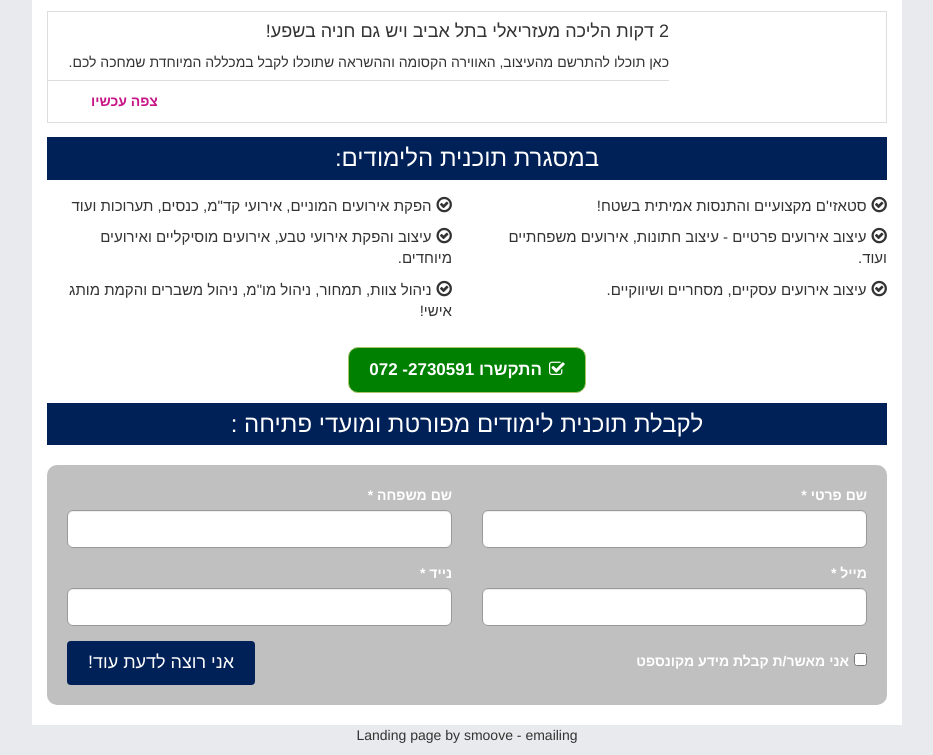
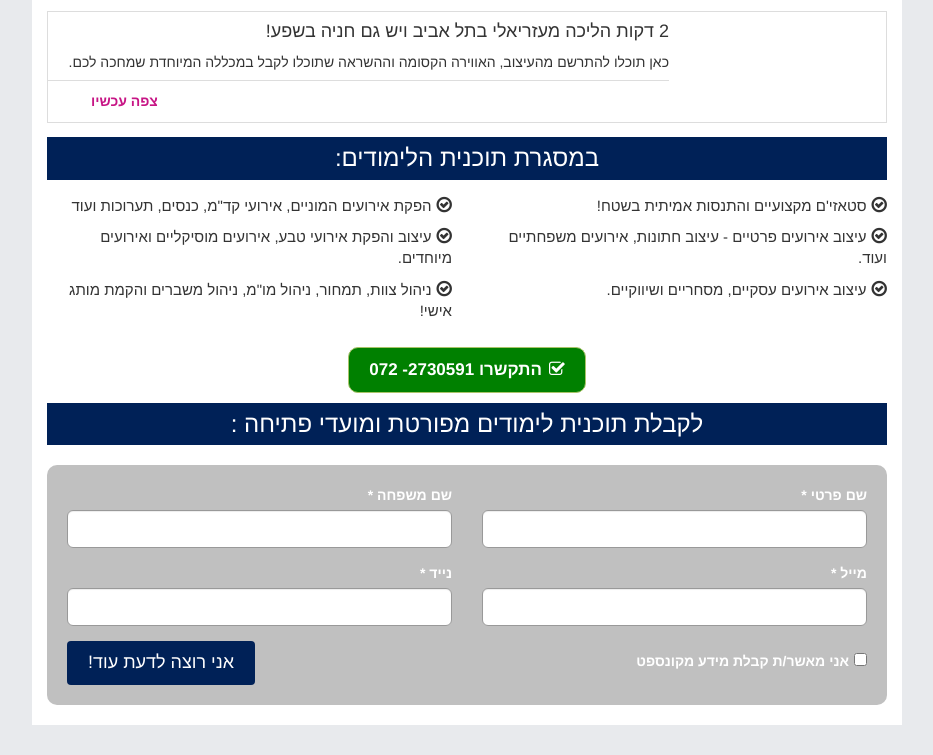
Before and after one commit to qualifiedleads/i-concept, a plain HTML site: page event/index.html in a window 1280 px wide. Shown: the part 1030-1785 px from the top of the page, without its empty margins (173-1106 px from the left). After the commit the page ends 1755 px from the top, so only its background shows below. Drawn offline with nearby package versions, Linux system fonts and the light colour scheme; grey boxes are pictures that could not be loaded.

Commit message:
rmv footer link

```diff
--- a/event/index.html
+++ b/event/index.html
@@ -180,8 +180,7 @@
   </div>
 
   <div class="footer text-center">
-    <p><a href="">Landing page</a> by <a href="">smoove</a> - <a href="">emailing</a></p>
-  </div>
+      </div>
 
 
 </body>
```
